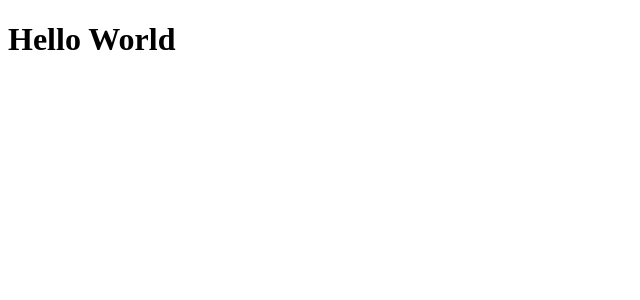
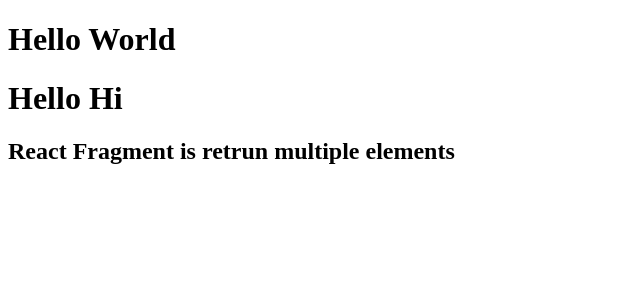
Before and after one commit to Krunal01/Practice, a React (Create React App) app: page / in a window 1280 px wide. Shown: the top 300 px of the page, without its empty margins (0-640 px from the left). Built offline with nearby package versions, Linux system fonts and the light colour scheme.

Commit message:
React Fragment

```diff
--- a/public/index.html
+++ b/public/index.html
@@ -24,7 +24,7 @@
       work correctly both with client-side routing and a non-root public URL.
       Learn how to configure a non-root public URL by running `npm run build`.
     -->
-    <title>React App</title>
+    <title>React App sample</title>
   </head>
   <body>
     <noscript>You need to enable JavaScript to run this app.</noscript>
--- a/src/App.js
+++ b/src/App.js
@@ -1,4 +1,4 @@
-import React, { Component } from "react";
+import React, { Component, Fragment } from "react";
 //using element
 //const e = <h1>Hello World</h1>;
 
@@ -7,7 +7,13 @@
   //render method important
   render() {
     //retrun react element
-    return <h1>Hello World</h1>;
+    return (
+      <Fragment>
+        <h1>Hello World</h1>
+        <h1>Hello Hi</h1>
+        <h2>React Fragment is retrun multiple elements</h2>
+      </Fragment>
+    );
   }
 }
 
```
